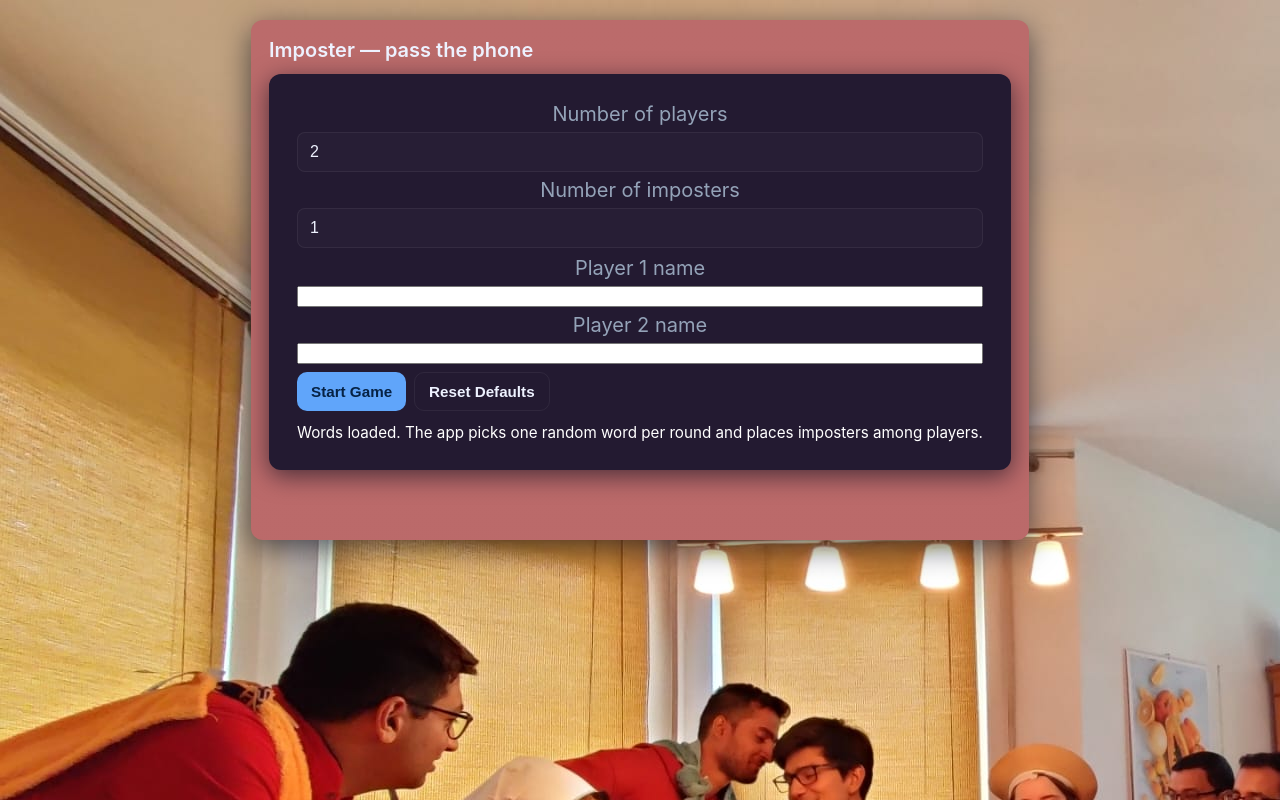
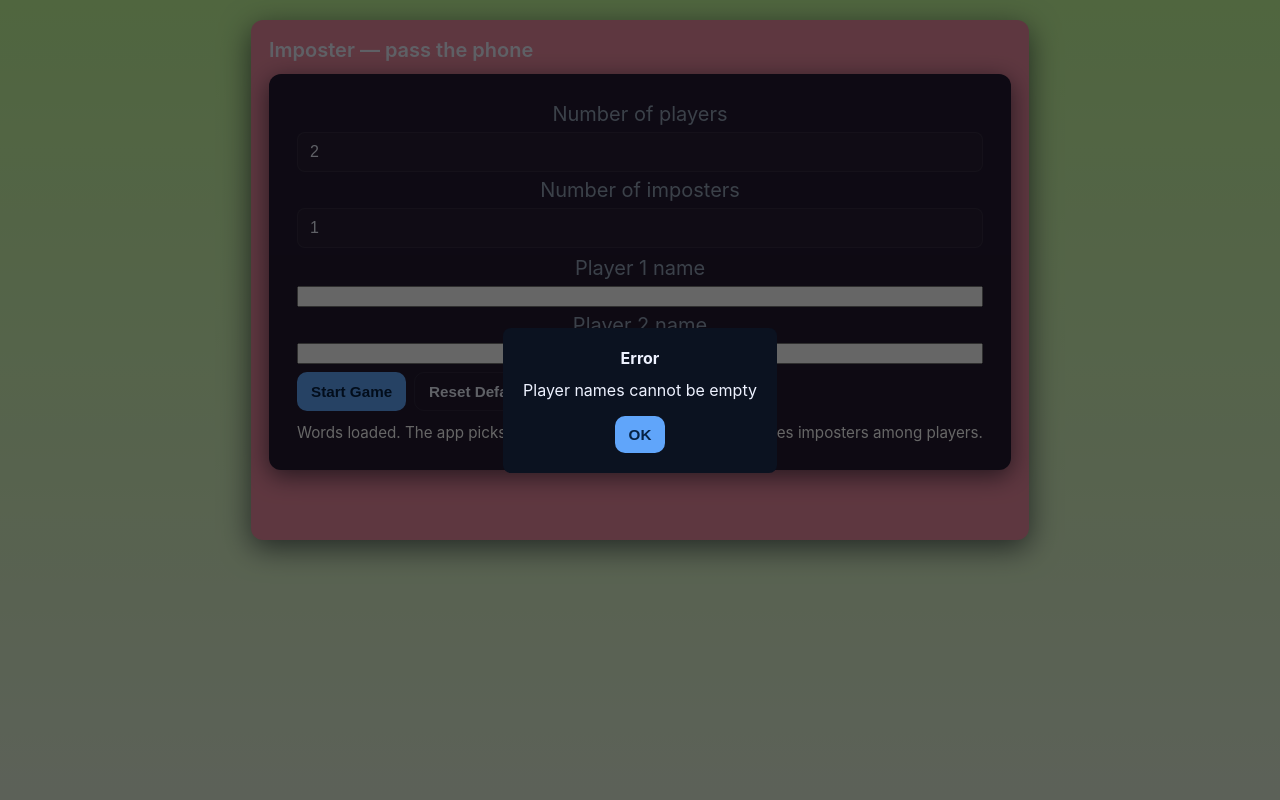
Before and after one commit to Anshaz/imposter-game, a React (Vite) app: page / in a window 1280 px wide. Both pictures are taken after a click on the button "Start Game". Built offline with nearby package versions, Linux system fonts and the light colour scheme.

Commit message:
Add error handling and display for game preparation validation

```diff
--- a/src/App.jsx
+++ b/src/App.jsx
@@ -22,6 +22,8 @@ export default function App() {
   const [phase, setPhase] = useState('config') // config | countdown | reveal | done
   const [countdown, setCountdown] = useState(3)
   const countdownRef = useRef(null)
+const [errorMessage, setErrorMessage] = useState('')
+const [showError, setShowError] = useState(false)
 
   useEffect(() => {
     return () => {
@@ -35,13 +37,27 @@ export default function App() {
     setNames(updated)
   }
 
-  function prepareGame() {
-    if (players < 2) return alert('Players must be at least 2')
-    if (imposters < 1) return alert('Imposters at least 1')
-    if (imposters >= players) return alert('Imposters must be less than players')
-    if (names.slice(0, players).some((n) => !n.trim())) {
-      return alert('Please enter all player names')
-    }
+function prepareGame() {
+  if (players < 2) {
+    setErrorMessage('Players must be at least 2')
+    setShowError(true)
+    return
+  }
+  if (imposters < 1) {
+    setErrorMessage('Imposters must be at least 1')
+    setShowError(true)
+    return
+  }
+  if (imposters >= players) {
+    setErrorMessage('Imposters must be less than players')
+    setShowError(true)
+    return
+  }
+  if (names.slice(0, players).some((n) => !n.trim())) {
+    setErrorMessage('Player names cannot be empty')
+    setShowError(true)
+    return
+  }
 
     // Pick one random word
     const chosen = words[Math.floor(Math.random() * words.length)]
@@ -150,7 +166,41 @@ export default function App() {
               </div>
             ))}
           </div>
-
+{showError && (
+  <div
+    style={{
+      position: 'fixed',
+      top: 0,
+      left: 0,
+      width: '100%',
+      height: '100%',
+      background: 'rgba(0,0,0,0.6)',
+      display: 'flex',
+      alignItems: 'center',
+      justifyContent: 'center',
+      zIndex: 999,
+    }}
+  >
+    <div
+      style={{
+        background: '#0b1220',
+        padding: '20px',
+        borderRadius: '8px',
+        maxWidth: '300px',
+        textAlign: 'center',
+      }}
+    >
+      <div style={{ marginBottom: '12px', fontWeight: 'bold' }}>Error</div>
+      <div style={{ marginBottom: '16px' }}>{errorMessage}</div>
+      <button
+        className="btn primary"
+        onClick={() => setShowError(false)}
+      >
+        OK
+      </button>
+    </div>
+  </div>
+)}
           <div style={{ marginTop: 8 }} className="row">
             <button className="btn primary" onClick={prepareGame}>
               Start Game
--- a/src/index.css
+++ b/src/index.css
@@ -11,8 +11,8 @@ html,body,#root{height:100%}
 body{
   margin:0;
   font-family:Inter, ui-sans-serif, system-ui, -apple-system, "Segoe UI", Roboto, "Helvetica Neue", Arial;
-  background: linear-gradient(180deg,#081029 0%, #071133 100%);
-  background-image: url('/imposters.jpg');
+  background: linear-gradient(180deg, #c8ff9e 0%, #a2d37c40 100%);
+  /* background-image: url('/imposters.jpg'); */
   color:var(--white);
   display:flex;
   align-items:center;
@@ -25,7 +25,7 @@ body{
   max-width:820px;
   background:linear-gradient(180deg, rgba(255,255,255,0.02), rgba(255,255,255,0.01));
   border-radius:12px;
-  background-color: #ba6868;
+  background-color: #ec899f;
   padding:18px;
   box-shadow: 0 8px 30px rgba(2,6,23,0.6);
   min-height:520px;
```
